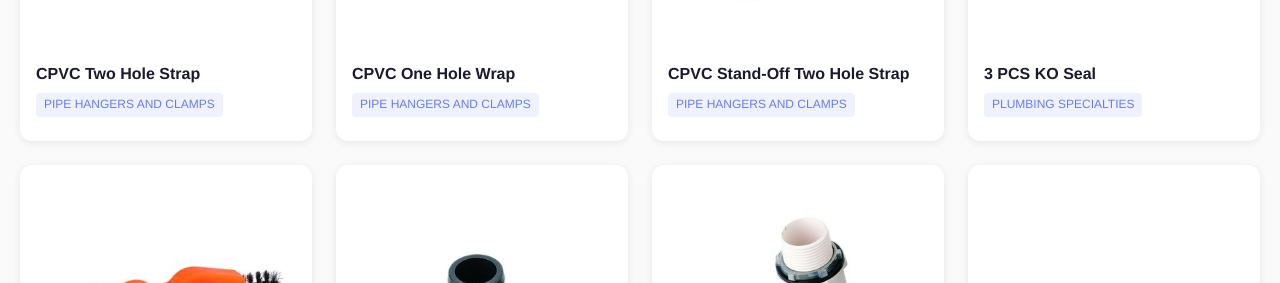
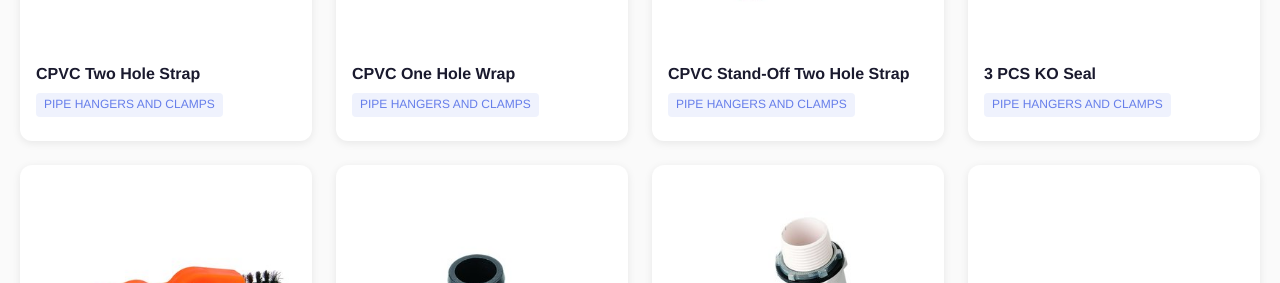
Before and after one commit to beyondrisks/plumate, a Jekyll site: the page built from index.md, in a window 1280 px wide and 900 px high, scrolled down 1069 px. Shown: the part 163-446 px from the top of the window. Built offline with Jekyll 4.4.1, drawn with Linux system fonts in a browser that asks for light colours.

Commit message:
Update products.yml

```diff
--- a/_data/products.yml
+++ b/_data/products.yml
@@ -20,7 +20,7 @@
 #   description: 3 Pcs KO Seal
 - title: 3 PCS KO Seal
   image: assets/images/products/thumbnails/3_pcs_ko_seal.jpg
-  category: PLUMBING SPECIALTIES
+  category: PIPE HANGERS AND CLAMPS
   price: 0
   description: 1/2" to 6"
 - title: 4 in 1 Brush
```
